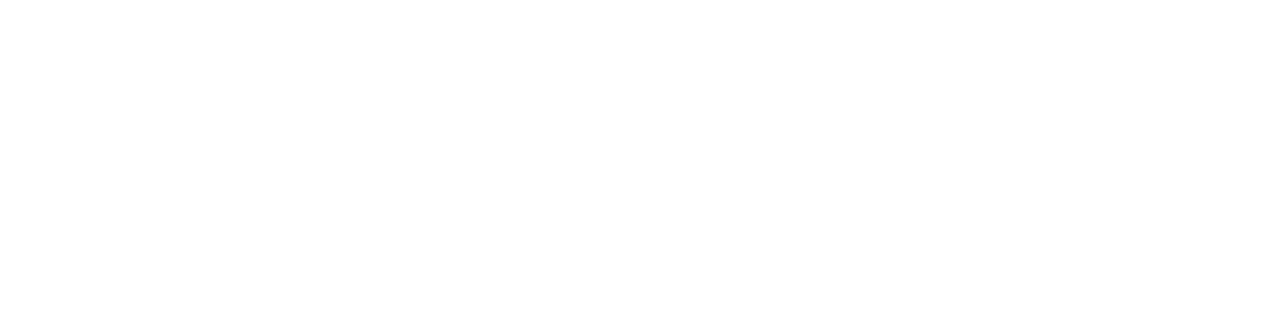
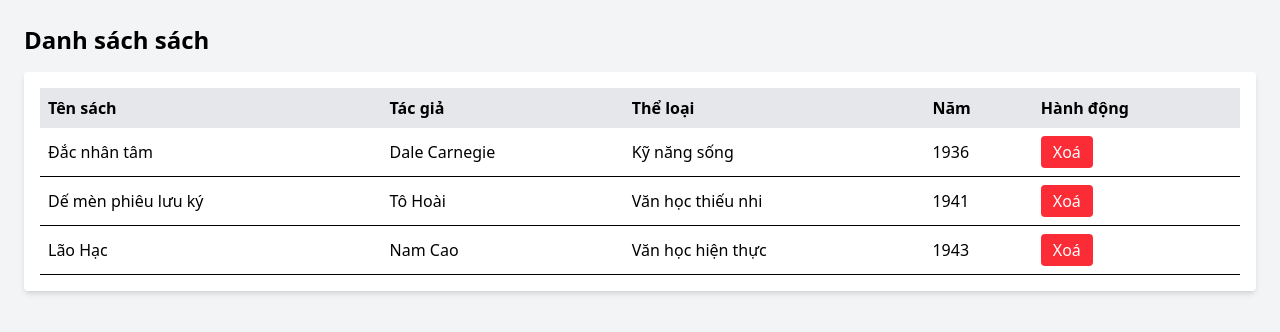
Before and after one commit to nguyenduchung-ss/KTTH_PTGDUD, a React (Vite) app in the folder 22732581_NguyenDucHung_ktth/: page / in a window 1280 px wide. Shown: the top 332 px of the page. Built offline with nearby package versions, Linux system fonts and the light colour scheme.

Commit message:
hien thi danh sach sach mau

```diff
--- a/22732581_NguyenDucHung_ktth/src/App.jsx
+++ b/22732581_NguyenDucHung_ktth/src/App.jsx
@@ -1,16 +1,16 @@
 import { useState } from 'react'
-import reactLogo from './assets/react.svg'
-import viteLogo from '/vite.svg'
 import './App.css'
+import BookList from './components/BookList'
 
 function App() {
   const [count, setCount] = useState(0)
 
   return (
     <>
-      <div>
-
-      </div>
+      <div className="p-6 bg-gray-100 min-h-screen">
+      <h1 className="text-2xl font-bold mb-4">Danh sách sách</h1>
+      <BookList />
+    </div>
     </>
   )
 }
--- /dev/null
+++ b/22732581_NguyenDucHung_ktth/src/components/BookList.jsx
@@ -0,0 +1,56 @@
+import React, { useState } from 'react'
+
+const initialBooks = [
+  { id: 1, title: "Đắc nhân tâm", author: "Dale Carnegie", genre: "Kỹ năng sống", year: 1936 },
+  { id: 2, title: "Dế mèn phiêu lưu ký", author: "Tô Hoài", genre: "Văn học thiếu nhi", year: 1941 },
+  { id: 3, title: "Lão Hạc", author: "Nam Cao", genre: "Văn học hiện thực", year: 1943 },
+]
+
+const BookList = () => {
+  const [books, setBooks] = useState(initialBooks)
+
+  const handleDelete = (id) => {
+    setBooks(books.filter(book => book.id !== id))
+  }
+
+  return (
+    <div className="bg-white shadow-md rounded p-4">
+      <table className="w-full text-left border-collapse">
+        <thead>
+          <tr className="bg-gray-200">
+            <th className="p-2">Tên sách</th>
+            <th className="p-2">Tác giả</th>
+            <th className="p-2">Thể loại</th>
+            <th className="p-2">Năm</th>
+            <th className="p-2">Hành động</th>
+          </tr>
+        </thead>
+        <tbody>
+          {books.map(book => (
+            <tr key={book.id} className="border-b">
+              <td className="p-2">{book.title}</td>
+              <td className="p-2">{book.author}</td>
+              <td className="p-2">{book.genre}</td>
+              <td className="p-2">{book.year}</td>
+              <td className="p-2">
+                <button
+                  onClick={() => handleDelete(book.id)}
+                  className="bg-red-500 hover:bg-red-600 text-white px-3 py-1 rounded"
+                >
+                  Xoá
+                </button>
+              </td>
+            </tr>
+          ))}
+          {books.length === 0 && (
+            <tr>
+              <td colSpan="5" className="text-center py-4">Không còn sách nào.</td>
+            </tr>
+          )}
+        </tbody>
+      </table>
+    </div>
+  )
+}
+
+export default BookList
```
Also changed, not shown: 22732581_NguyenDucHung_ktth/src/minhchung/mc1/image.png (added), 22732581_NguyenDucHung_ktth/src/minhchung/mc2/image.png (added).
